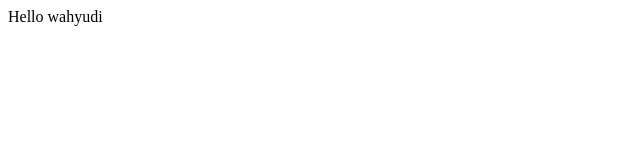
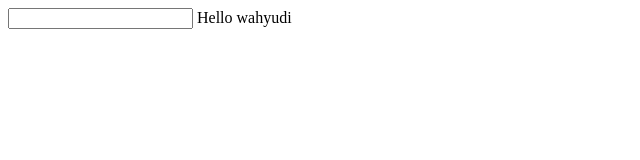
Before and after one commit to wahyudigor/belajar-git, a plain HTML site: page index.html in a window 1280 px wide. Shown: the whole page, without its empty margins (0-640 px from the left). Drawn offline with Linux system fonts and the light colour scheme.

Commit message:
feat: serching

```diff
--- a/index.html
+++ b/index.html
@@ -6,6 +6,7 @@
     <title>Document</title>
   </head>
   <body>
+    <input type="text" name="serch" />
     Hello wahyudi
   </body>
 </html>
```
